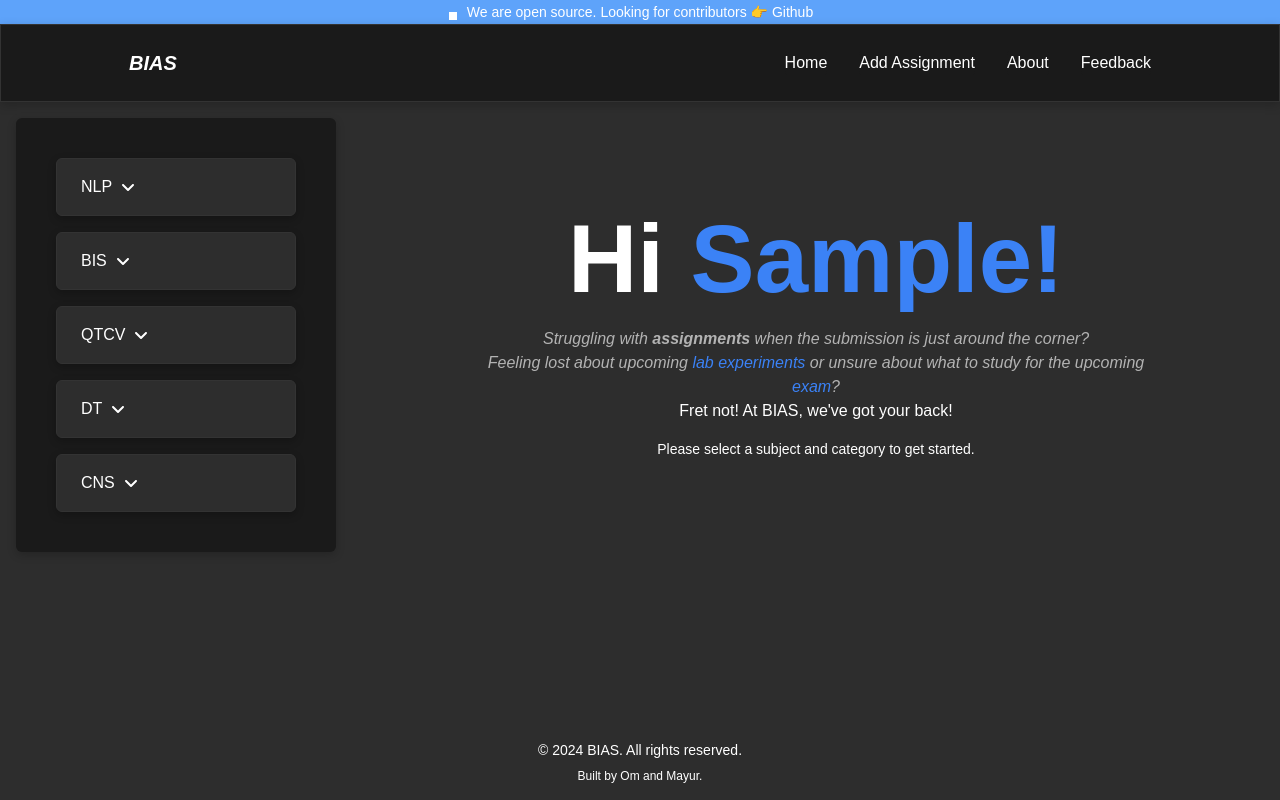
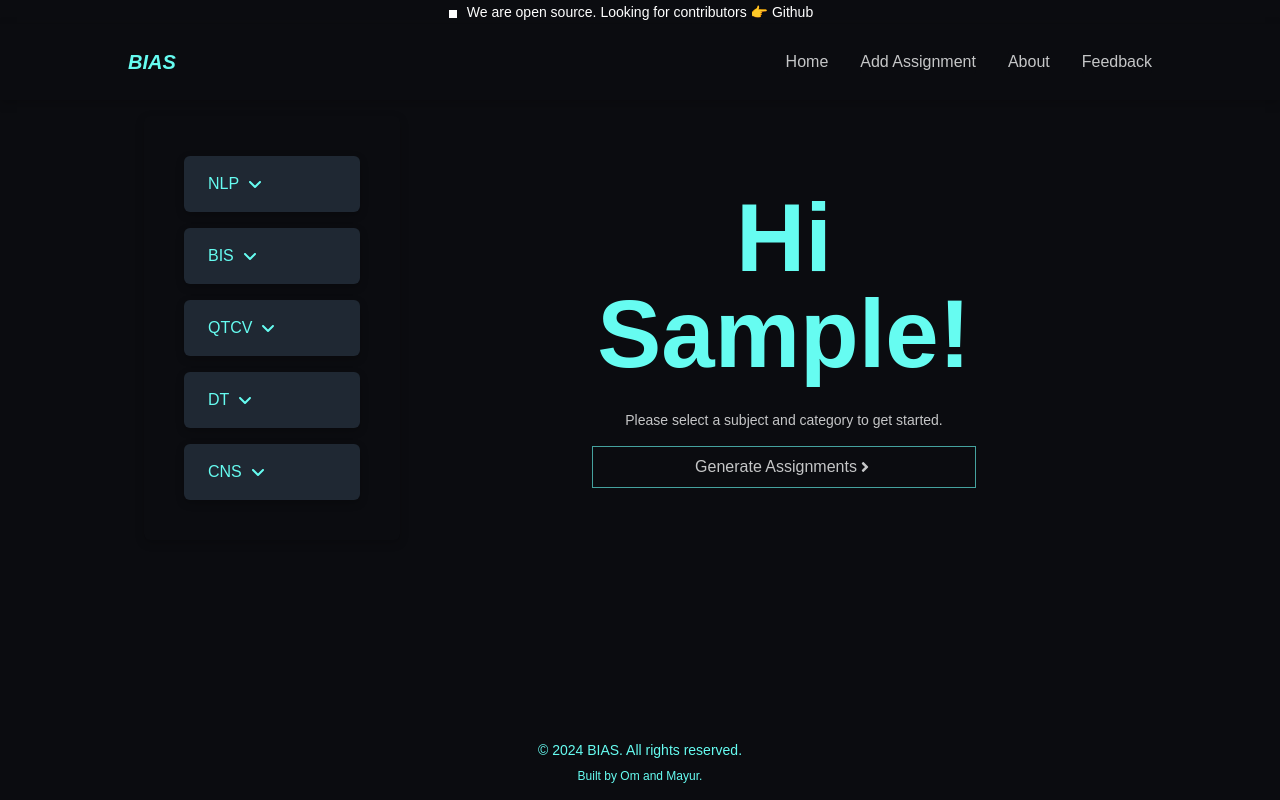
Before and after one commit to potato-lulw/assignment-buddy, a React (Create React App) app in the folder frontend/: page / in a window 1280 px wide. Both pictures are taken after typing "Sample" into the empty fields and a click on the button "Enter". Built offline with nearby package versions, Linux system fonts and the light colour scheme.

Commit message:
UI changes

```diff
--- a/frontend/src/App.js
+++ b/frontend/src/App.js
@@ -13,7 +13,7 @@ function App() {
   const { userName } = useContext(UserContext);
 
   return (
-    <div className="App bg-secondary flex flex-col min-h-screen text-primary">
+    <div className="App bg-primary flex flex-col min-h-screen text-primary">
       <OpenSource />
       <BrowserRouter>
         <Navbar />
--- a/frontend/src/components/assignment-card.js
+++ b/frontend/src/components/assignment-card.js
@@ -4,12 +4,13 @@ const AssignmentCard = ({ assignments }) => {
   return (
     <div className="flex flex-wrap ">
       {Object.values(assignments).map((assignment) => (
-        <div key={assignment.number} className="mb-4  p-8 rounded-md bg-primary text-secondary w-full md:w-1/2 lg:w-1/3 xl:w-1/4 gap-2 flex flex-col">
-          <h3 className="text-xl font-bold text-primary">{`Assignment: ${assignment.number}`}</h3>
-          <p className="text-primary">{`Unit: ${assignment.number}`}</p>
-          <p className="text-primary">{`Given on: ${assignment.givenOn}`}</p>
-          <p className="text-primary">{`Submission date: ${assignment.submission}`}</p>
-          <button className="bg-secondary text-primary px-4 py-2 rounded">
+        <div key={assignment.number} className="mb-4  p-8 rounded-md bg-secondary text-secondary w-full md:w-1/2 lg:w-1/3 xl:w-1/4 gap-2 flex flex-col">
+          <h3 className="text-xl font-bold text-primary border-b-2 border-gray-550 pb-2">{`Assignment ${assignment.number}`}</h3>
+
+          <p className="text-secondary">{`Unit: ${assignment.number}`}</p>
+          <p className="text-secondary">{`Given on: ${assignment.givenOn}`}</p>
+          <p className="text-secondary">{`Submission date: ${assignment.submission}`}</p>
+          <button className="bg-primary text-secondary px-4 py-2 rounded">
             <a href={`http://65.0.14.141:4000/api/view/${assignment.subjectPrefix}/${assignment.number}`} target="_blank" rel="noopener noreferrer">
               View Assignment
             </a>
--- a/frontend/src/components/cards.js
+++ b/frontend/src/components/cards.js
@@ -47,13 +47,13 @@ const Cards = ({ selectedSubject, selectedCategory }) => {
       case 'QuestionBank':
         return <QuestionbankCard questionbanks={questionbanks} />;
       default:
-        return <div>Select a category type from the sidebar</div>;
+        return <div className='text-center'>Select a category type from the sidebar</div>;
     }
   };
 
   return (
     <div className="p-4">
-      <h2 className="text-2xl font-bold mb-4">{`${selectedSubject.toUpperCase()}`}</h2>
+      <h2 className="text-2xl font-bold mb-4 text-center">{`${selectedSubject.toUpperCase()}`}</h2>
       {renderContent()}
     </div>
   );
--- a/frontend/src/components/footer.js
+++ b/frontend/src/components/footer.js
@@ -2,7 +2,7 @@ import React from 'react';
 
 const Footer = () => {
   return (
-    <footer className="bg-secondary text-primary p-4 text-center w-full">
+    <footer className="bg-primary text-primary p-4 text-center w-full">
       <div className="max-w-screen-xl mx-auto flex flex-col items-center justify-center min-h-footer">
         <p className="text-sm">
           &copy; 2024 BIAS. All rights reserved.
--- a/frontend/src/components/navbar.js
+++ b/frontend/src/components/navbar.js
@@ -38,7 +38,7 @@ const Navbar = () => {
   }
 
   return (
-    <nav className='bg-primary text-primary border-dark shadow-[0_3px_10px_rgb(0,0,0,0.2)] '>
+    <nav className='bg-primary text-primary shadow-[0_3px_10px_rgb(0,0,0,0.2)] '>
       <div className='max-w-screen-xl flex flex-wrap items-center justify-between mx-auto padding-container py-6'>
         <Link to='/home'>
           <h1 className='font-bold italic text-xl' onClick={handleLogoClick}>BIAS</h1>
@@ -61,11 +61,11 @@ const Navbar = () => {
           } w-full md:block md:w-auto relative z-10`}
           id='navbar-default'
         >
-          <ul className=' flex flex-col p-4 md:p-0 border border-dark rounded-lg bg-primary md:flex-row  md:mt-0 md:border-0 md:bg-primary md:static absolute top-0 right-0 w-[100%] text-center gap-4 md:gap-8 '>
+          <ul className=' flex flex-col p-4 md:p-0  rounded-lg bg-primary md:flex-row  md:mt-0  md:bg-primary md:static absolute top-0 right-0 w-[100%] text-center gap-4 md:gap-8 '>
             {links.map((link) => (
               <li
                 key={link.key}
-                className='block py-2 px-3 text-white bg-secondary md:bg-primary md:p-0 hover:text-secondary rounded'
+                className='block py-2 px-3 text-secondary bg-secondary md:bg-primary md:p-0 hover:text-primary rounded'
               >
                 <Link to={link.href} onClick={() => handleLinkClick(link)}>
                   {link.label}
--- a/frontend/src/components/open-source.js
+++ b/frontend/src/components/open-source.js
@@ -2,10 +2,10 @@ import React from 'react'
 
 const OpenSource = () => {
     return (
-        <div className='max-w-[100vw] w-full bg-blue-500  text-center changeColor'>
+        <div className='max-w-[100vw] w-full bg-primary  text-center changeColor text-white'>
             <div className='  text-center inline  relative md:text-sm text-xs  '>
             <a href="https://github.com/potato-lulw/assignment-buddy" className='cursor-pointer'>We are open source. Looking for contributors 👉 Github</a>
-                <div className='absolute top-2 left-[0%] bg-white w-2 h-2 blob sm:block hidden'></div>
+                <div className='absolute top-[35%] left-[0%] bg-white w-2 h-2 blob sm:block hidden'></div>
             </div>
 
         </div>
--- a/frontend/src/components/sidebar.js
+++ b/frontend/src/components/sidebar.js
@@ -37,7 +37,7 @@ const Sidebar = ({onCategoryClick}) => {
         <ul className='flex flex-col w-full gap-4'>
           {subjects.map((subject) => (
             <li
-              className={`w-full bg-secondary px-6 py-4 flex flex-col border border-dark gap-2 align-middle justify-center cursor-pointer transition rounded-md font-medium shadow-[rgba(0,_0,_0,_0.24)_0px_3px_8px] ${
+              className={`w-full bg-secondary px-6 py-4 flex flex-col  gap-2 align-middle justify-center cursor-pointer transition rounded-md font-medium shadow-[rgba(0,_0,_0,_0.24)_0px_3px_8px] ${
                 selectedSubject === subject.key ? 'bg-selected' : ''
               }`}
               key={subject.key}
@@ -52,7 +52,7 @@ const Sidebar = ({onCategoryClick}) => {
                   {subject.categories.map((category, index) => (
                     <div
                       key={index}
-                      className={`hover:bg-primary px-2 py-1 rounded-sm ${
+                      className={`hover:bg-primary text-secondary px-2 py-1 rounded-sm ${
                         selectedCategory === category.name ? 'bg-selected' : ''
                       }`}
                       onClick={() => handleCategoryClick(category.name)}
--- a/frontend/src/components/welcome.js
+++ b/frontend/src/components/welcome.js
@@ -1,22 +1,18 @@
 import React from 'react';
+import { FaAngleRight } from 'react-icons/fa';
 
 const Welcome = ({ userName }) => {
   return (
     <div className="text-center p-4 padding-container flex flex-col align-middle justify-center md:mt-[10%] mt-8 gap-2">
-      <h1 className="md:text-8xl text-6xl font-bold mb-3">Hi <span className='text-blue-500'>{userName}!</span></h1>
-      <div className='flex flex-col '>
-        <p className="text-secondary font-medium italic md:text-base text-sm">
-          Struggling with <strong className="text-lg md:text-base">assignments</strong> when the submission is just around the corner?
-        </p>
-        <p className="text-secondary font-medium italic md:text-base text-sm">
-          Feeling lost about upcoming <span className="text-blue-500 text-lg md:text-base">lab experiments</span> or unsure about what to study for the upcoming <span className="text-blue-500 text-lg md:text-base">exam</span>?
-        </p>
-        <p className="text-primary md:text-base text-sm">
-          Fret not! At <span className="text-accent">BIAS</span>, we've got your back!
-        </p>
-      </div>
+      <h1 className="md:text-8xl text-6xl font-bold mb-3">Hi <span className='text-tertiary'>{userName}!</span></h1>
 
-      <p className="text-sm mt-2">Please select a subject and category to get started.</p>
+      <p className="text-sm mt-2 text-secondary">Please select a subject and category to get started.</p>
+
+      {/* Button with hover effect */}
+      <button className="group flex justify-center bg-primary border-dark px-4 py-2 mt-2 text-secondary hover:text-primary transition w-[80%] self-center ">
+        Generate Assignments
+        <FaAngleRight className='self-center group-hover:translate-x-[5px] transition' />
+      </button>
     </div>
   );
 };
--- a/frontend/src/index.css
+++ b/frontend/src/index.css
@@ -85,13 +85,13 @@ select {
 
 @keyframes changeColor {
   0% {
-    background-color:  rgb(59 130 246 / var(--tw-bg-opacity)); /* Initial color */
+    background-color:  ; /* Initial color */
   }
   50% {
-    background-color: rgb(96 165 250 / var(--tw-bg-opacity)); /* Intermediate color */
+    background-color: ; /* Intermediate color */
   }
   100% {
-    background-color:  rgb(59 130 246 / var(--tw-bg-opacity)); /* Final color, same as initial for a smooth transition */
+    background-color:  ; /* Final color, same as initial for a smooth transition */
   }
 }
 
--- a/frontend/src/pages/home.js
+++ b/frontend/src/pages/home.js
@@ -28,10 +28,10 @@ const Home = () => {
   };
 
   return (
-    <div className="home flex md:flex-row flex-col flex-wrap">
+    <div className="home flex md:flex-row flex-col flex-wrap md:padding-container">
       {/* Button for toggling sidebar on small screens */}
       <button
-        className="md:hidden p-2 bg-blue-500 text-white flex align-middle min-w-0 items-center justify-center gap-2 w-full"
+        className="md:hidden p-2 bg-secondary  text-primary flex align-middle min-w-0 items-center justify-center gap-2 w-full"
         onClick={toggleSidebar}
       >
         Subjects <FaAngleRight className={`${hidden ? 'rotate-0 transition' : 'rotate-90 transition'} `} />
--- a/frontend/tailwind.config.js
+++ b/frontend/tailwind.config.js
@@ -7,11 +7,17 @@ module.exports = {
     extend: {
       colors: {
         gray: {
-          950: '#1a1a1a', // bg
-          850: '#2d2d2d', // secondary bg
-          750: '#333333', // border
-          650: '#b3b3b3', // text secondary
-          550: '#ffffff', // text primary
+          // 950: '#1a1a1a', // primary bg
+          // 850: '#2d2d2d', // secondary bg
+          // 750: '#333333', // border
+          // 650: '#b3b3b3', // text secondary
+          // 550: '#ffffff', // text primary
+          950: '#0B0C10', // primary bg
+          850: '#1F2833', // secondary bg
+          750: '#45A29E', // border
+          650: '#C5C6C7', // text secondary
+          550: '#66FCF1', // text primary
+          450: '#07f5e3', // text teriary
         }
       },
       screens: {
```
Also changed, not shown: frontend/src/components/add-assignment.js (+17 -17 lines).
